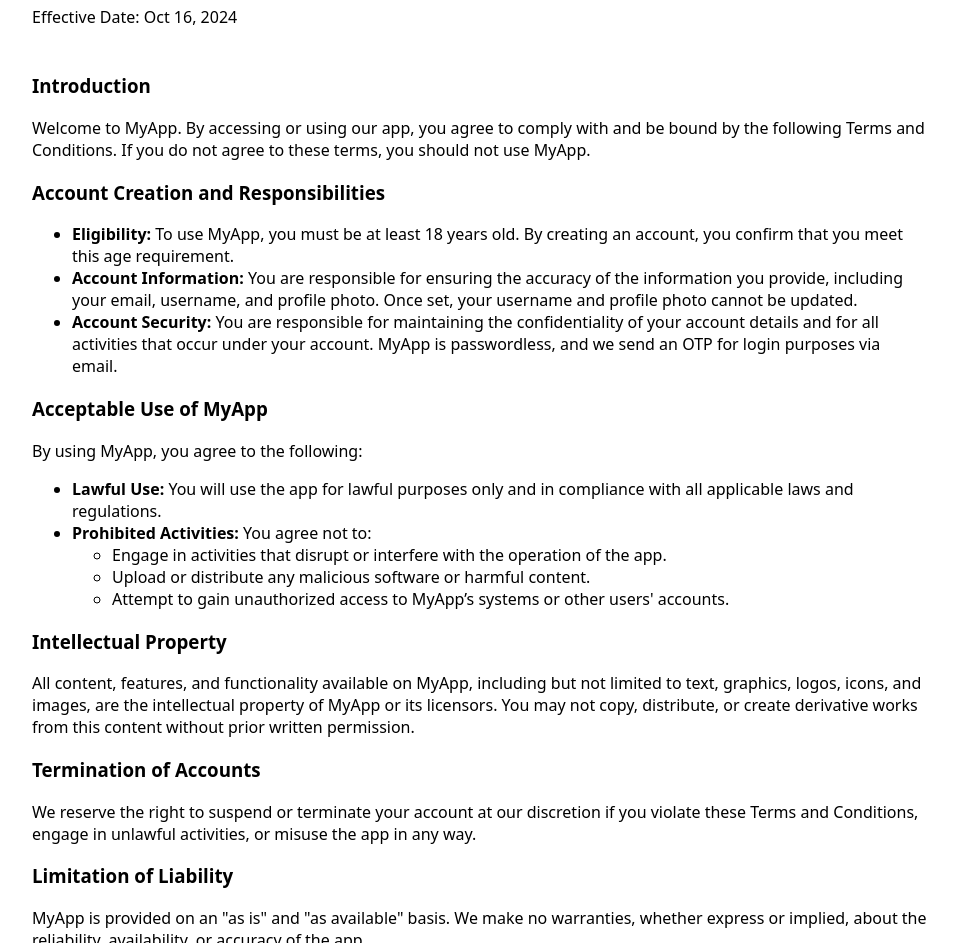
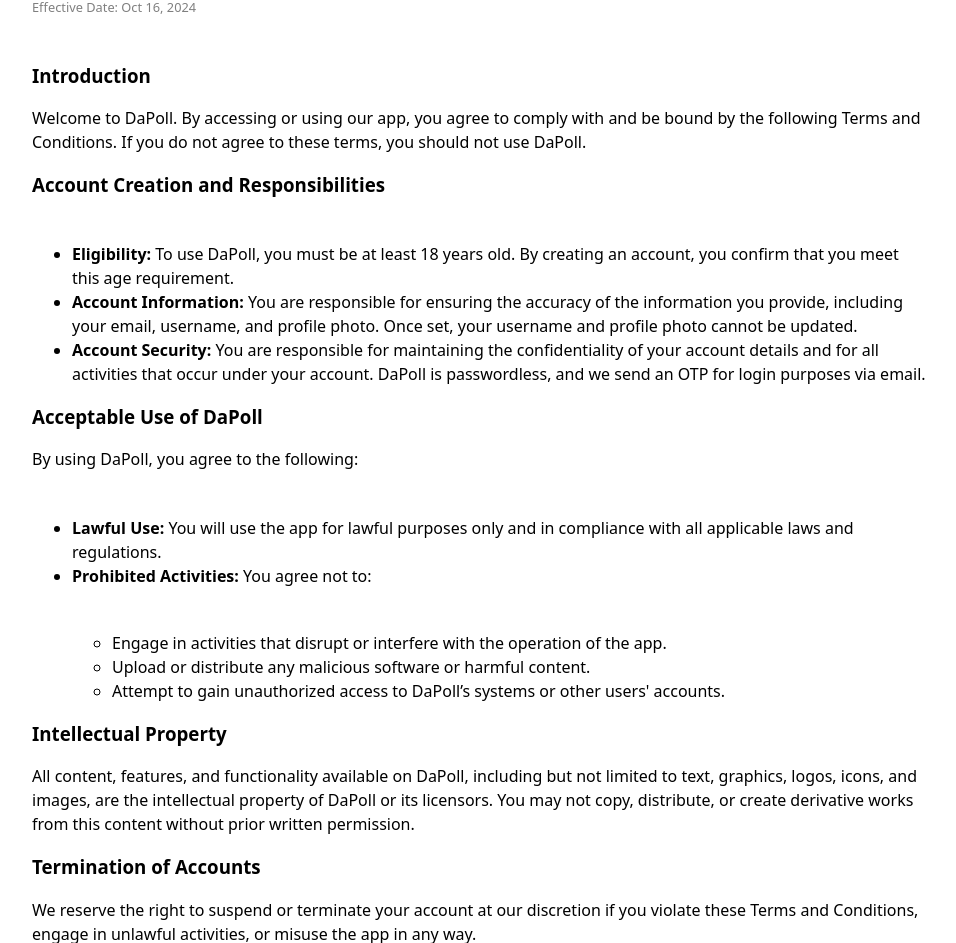
Before and after one commit to khzainulabidin/app_policies, a plain HTML site: page dapoll/terms.html in a window 1280 px wide. Shown: the part 105-1048 px from the top of the page, without its empty margins (160-1116 px from the left). Drawn offline with Linux system fonts and the light colour scheme.

Commit message:
Fixed type, updated styling

```diff
--- a/dapoll/style.css
+++ /dev/null
@@ -1,10 +0,0 @@
-body{
-    box-sizing: border-box;
-    margin: 0;
-    padding: 2% 15%;
-    font-family: system-ui, -apple-system, BlinkMacSystemFont, 'Segoe UI', Roboto, Oxygen, Ubuntu, Cantarell, 'Open Sans', 'Helvetica Neue', sans-serif;
-}
-
-.sections{
-    margin: 5% 0;
-}
--- a/dapoll/terms.html
+++ b/dapoll/terms.html
@@ -2,33 +2,35 @@
 <html>
 
 <head>
-    <link rel="stylesheet" href="style.css" />
+    <link rel="stylesheet" href="../style.css" />
     <title>DaPoll Terms and Conditions</title>
 </head>
 
 <body>
     <h1>Terms and Conditions for DaPoll</h1>
-    <p>Effective Date: Oct 16, 2024</p>
+    <p class="date">Effective Date: Oct 16, 2024</p>
 
     <div class="sections">
         <h3>Introduction</h3>
-        <p>Welcome to MyApp. By accessing or using our app, you agree to comply with and be bound by the following Terms
-            and Conditions. If you do not agree to these terms, you should not use MyApp.</p>
+        <p>Welcome to DaPoll. By accessing or using our app, you agree to comply with and be bound by the following
+            Terms
+            and Conditions. If you do not agree to these terms, you should not use DaPoll.</p>
 
         <h3>Account Creation and Responsibilities</h3>
         <ul>
-            <li><strong>Eligibility:</strong> To use MyApp, you must be at least 18 years old. By creating an account,
+            <li><strong>Eligibility:</strong> To use DaPoll, you must be at least 18 years old. By creating an account,
                 you confirm that you meet this age requirement.</li>
             <li><strong>Account Information:</strong> You are responsible for ensuring the accuracy of the information
                 you provide, including your email, username, and profile photo. Once set, your username and profile
                 photo cannot be updated.</li>
             <li><strong>Account Security:</strong> You are responsible for maintaining the confidentiality of your
-                account details and for all activities that occur under your account. MyApp is passwordless, and we send
+                account details and for all activities that occur under your account. DaPoll is passwordless, and we
+                send
                 an OTP for login purposes via email.</li>
         </ul>
 
-        <h3>Acceptable Use of MyApp</h3>
-        <p>By using MyApp, you agree to the following:</p>
+        <h3>Acceptable Use of DaPoll</h3>
+        <p>By using DaPoll, you agree to the following:</p>
         <ul>
             <li><strong>Lawful Use:</strong> You will use the app for lawful purposes only and in compliance with all
                 applicable laws and regulations.</li>
@@ -36,14 +38,14 @@
                 <ul>
                     <li>Engage in activities that disrupt or interfere with the operation of the app.</li>
                     <li>Upload or distribute any malicious software or harmful content.</li>
-                    <li>Attempt to gain unauthorized access to MyApp’s systems or other users' accounts.</li>
+                    <li>Attempt to gain unauthorized access to DaPoll’s systems or other users' accounts.</li>
                 </ul>
             </li>
         </ul>
 
         <h3>Intellectual Property</h3>
-        <p>All content, features, and functionality available on MyApp, including but not limited to text, graphics,
-            logos, icons, and images, are the intellectual property of MyApp or its licensors. You may not copy,
+        <p>All content, features, and functionality available on DaPoll, including but not limited to text, graphics,
+            logos, icons, and images, are the intellectual property of DaPoll or its licensors. You may not copy,
             distribute, or create derivative works from this content without prior written permission.</p>
 
         <h3>Termination of Accounts</h3>
@@ -51,10 +53,10 @@
             Conditions, engage in unlawful activities, or misuse the app in any way.</p>
 
         <h3>Limitation of Liability</h3>
-        <p>MyApp is provided on an "as is" and "as available" basis. We make no warranties, whether express or implied,
+        <p>DaPoll is provided on an "as is" and "as available" basis. We make no warranties, whether express or implied,
             about the reliability, availability, or accuracy of the app.</p>
         <p>To the maximum extent permitted by law, we are not liable for any damages, losses, or expenses arising from
-            your use of MyApp, including:</p>
+            your use of DaPoll, including:</p>
         <ul>
             <li>Data loss or account access issues.</li>
             <li>Service interruptions or app downtime.</li>
@@ -63,7 +65,7 @@
 
         <h3>Changes to These Terms</h3>
         <p>We may update these Terms and Conditions from time to time. Any changes will be posted within the app, and
-            continued use of MyApp after such changes implies acceptance of the updated terms.</p>
+            continued use of DaPoll after such changes implies acceptance of the updated terms.</p>
 
         <h3>Governing Law</h3>
         <p>These Terms and Conditions are governed by and construed in accordance with the laws of the United States.
@@ -73,7 +75,7 @@
 
         <h3>Contact Us</h3>
         <p>If you have any questions or concerns about these Terms and Conditions, you can contact us at
-            <strong>support@myapp.com</strong>.
+            <strong>support@berreix.com</strong>.
         </p>
 
     </div>
--- a/qrquest/style.css
+++ /dev/null
@@ -1,10 +0,0 @@
-body{
-    box-sizing: border-box;
-    margin: 0;
-    padding: 2% 15%;
-    font-family: system-ui, -apple-system, BlinkMacSystemFont, 'Segoe UI', Roboto, Oxygen, Ubuntu, Cantarell, 'Open Sans', 'Helvetica Neue', sans-serif;
-}
-
-.sections{
-    margin: 5% 0;
-}
--- a/style.css
+++ b/style.css
@@ -1,14 +1,36 @@
-body{
+body {
     box-sizing: border-box;
     margin: 0;
     padding: 2% 15%;
+    line-height: 1.5rem;
     font-family: system-ui, -apple-system, BlinkMacSystemFont, 'Segoe UI', Roboto, Oxygen, Ubuntu, Cantarell, 'Open Sans', 'Helvetica Neue', sans-serif;
 }
 
-ul{
+ul {
     margin-top: 5%;
 }
 
-a{
+a {
     text-decoration: none;
 }
+
+h1 {
+    margin-bottom: 0;
+    padding-bottom: 0;
+    line-height: 2.5rem;
+}
+
+.sections {
+    margin: 5% 0;
+}
+
+.date {
+    color: rgba(0, 0, 0, 0.5);
+    font-size: 0.8rem;
+}
+
+@media screen and (max-width: 900px) {
+    body {
+        padding: 2% 5%;
+    }
+}
```
Also changed, not shown: dapoll/privacy.html (+4 -3 lines), qrquest/privacy.html (+1 -1 lines).
